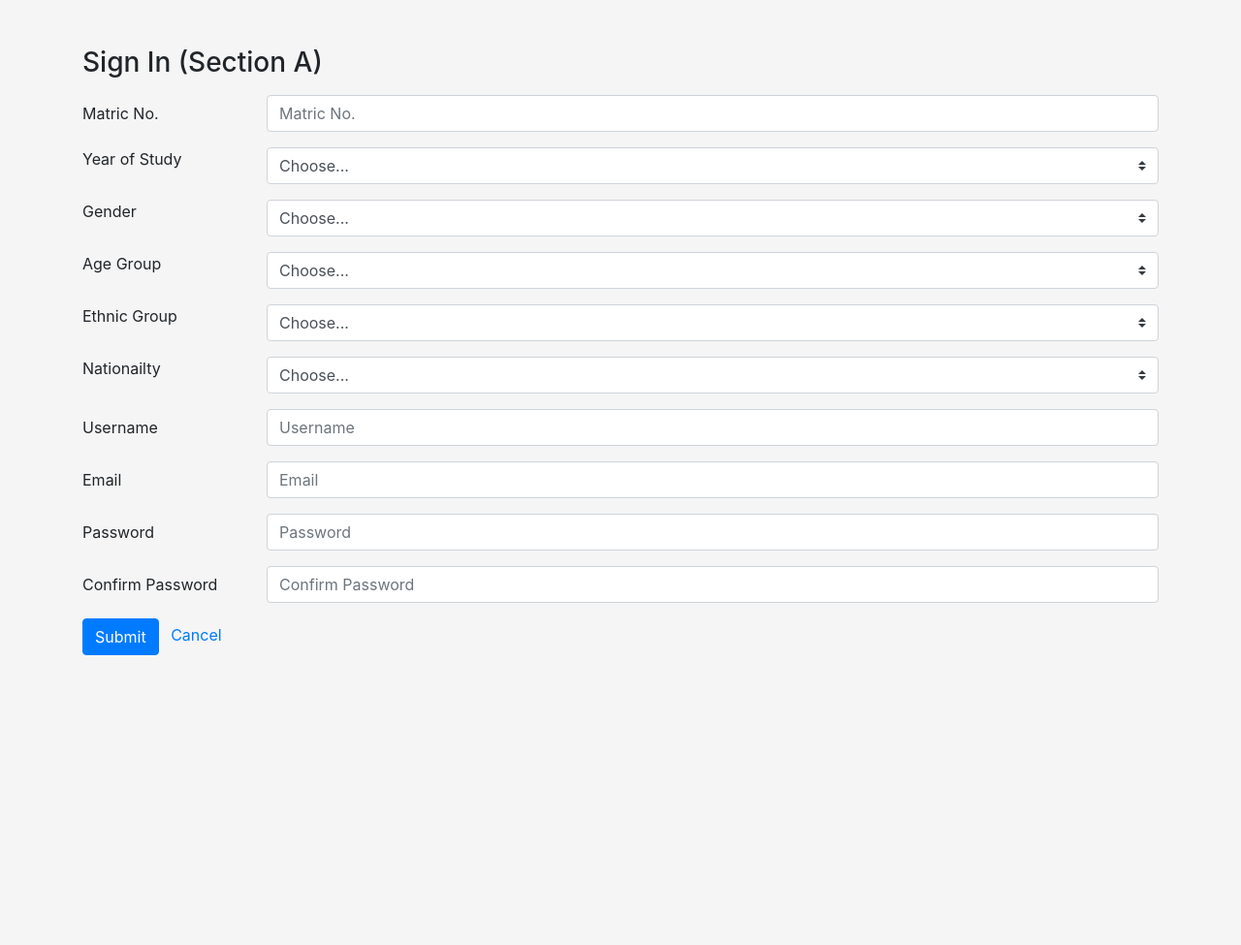
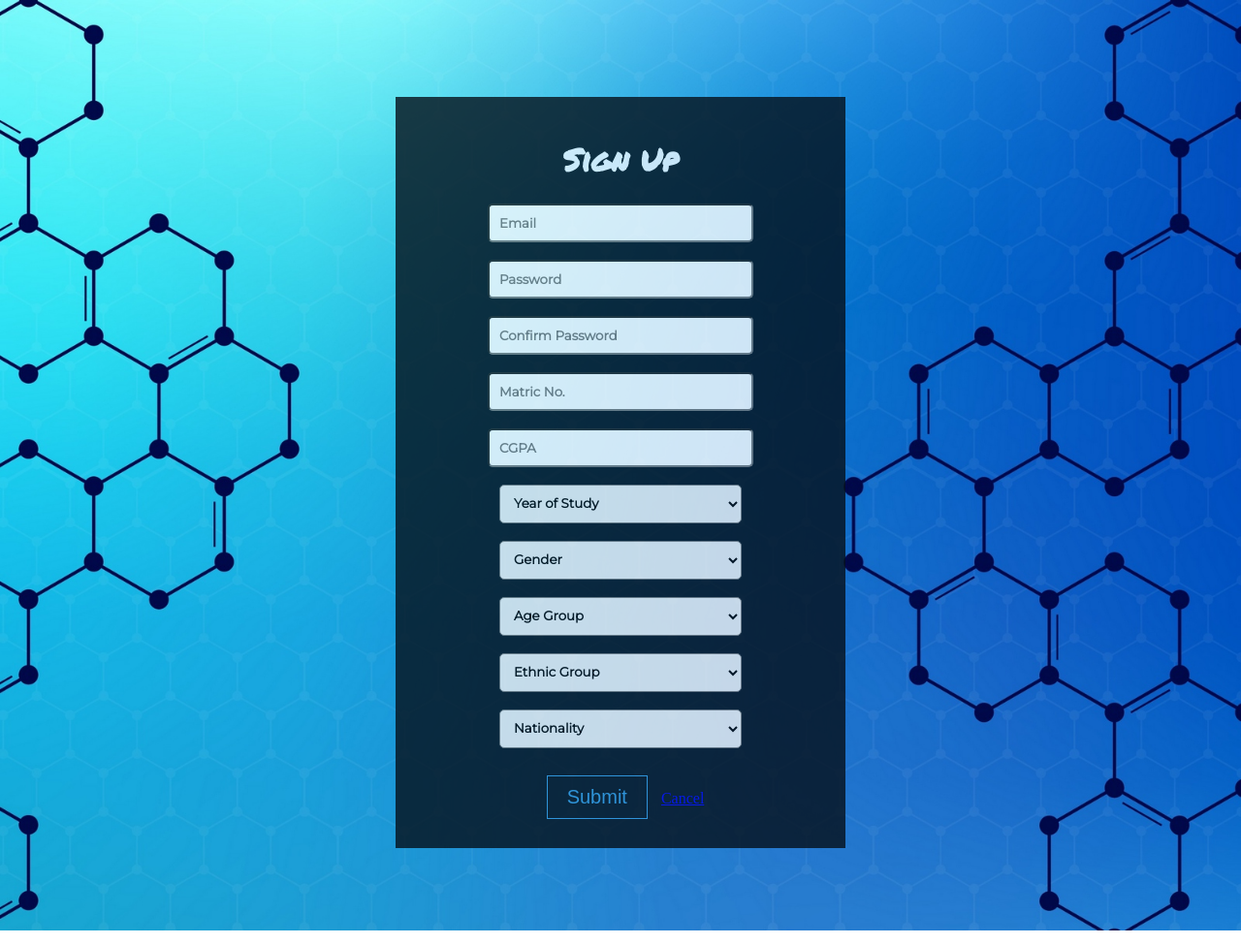
Before and after one commit to Kalai98/WIF2003-CTS, a PHP site: page /signup/ in a window 1280 px wide. Shown: the whole page at 97% size. Before the commit the page ends 676 px from the top, so only its background shows below. Run offline with PHP 8.4, Linux system fonts and the light colour scheme.

Commit message:
Login & Signup page new design

```diff
--- a/index.html
+++ b/index.html
@@ -23,7 +23,7 @@
           critical objectivity.</p>
         <footer class="blockquote-footer text-white">Josh Lanyon</footer>
       </blockquote>
-      <a id="get-started" href="login.html" class="btn btn-lg btn-outline-light mt-5">Get Started</a>
+      <a id="get-started" href="./login/" class="btn btn-lg btn-outline-light mt-5">Get Started</a>
     </div>
   </section>
 
--- a/signup/index.html
+++ b/signup/index.html
@@ -7,118 +7,74 @@
     <meta charset="utf-8">
     <meta name="viewport" content="width=device-width, initial-scale=1, shrink-to-fit=no">
 
-    <!-- Bootstrap CSS -->
-    <link rel="stylesheet" href="https://stackpath.bootstrapcdn.com/bootstrap/4.3.1/css/bootstrap.min.css"
-        integrity="sha384-ggOyR0iXCbMQv3Xipma34MD+dH/1fQ784/j6cY/iJTQUOhcWr7x9JvoRxT2MZw1T" crossorigin="anonymous">
+
     <link href="signup.css" rel="stylesheet">
+    <link href="https://fonts.googleapis.com/css?family=Montserrat" rel="stylesheet">
+    <link href="https://fonts.googleapis.com/css?family=Permanent+Marker&display=swap" rel="stylesheet">
 
     <title>Sign In</title>
 </head>
 
 <body>
-    <div class="container mt-5">
-        <h3 class="h3 mb-3">Sign In (Section A)</h3>
-        <form action="signup.php" method="POST">
-            <div class="form-group row">
-                <label for="inputPassword3" class="col-sm-2 col-form-label">Matric No.</label>
-                <div class="col-sm-10">
-                    <input type="text" class="form-control" name = "matricNo" id="inputPassword3" placeholder="Matric No.">
-                </div>
-            </div>
+    <div class="simple-form">
 
-            <div class="form-group row">
-                <div class="col-sm-2">Year of Study</div>
-                <div class="col-sm-10">
-                    <select name = "yearStudy" class="custom-select" id="inputGroupSelect01">
-                        <option selected>Choose...</option>
+
+        <form action="signup.php" method="POST" id="registration">
+                <h1 >Sign Up</h1>
+
+
+                            <input name="email" type="email" class="form-control" id="button" placeholder="Email"><br><br>
+
+
+
+                            <input name="password" type="password" class="form-control" id="button" placeholder="Password"><br><br>
+
+                            <input name="confirmPassword" type="password" class="form-control" id="button" placeholder="Confirm Password"><br><br>
+
+                    <input type="text" class="form-control" name = "matricNo" id="button" placeholder="Matric No."><br><br>
+
+                    <input type="text" class="form-control" name = "cgpa" id="button" placeholder="CGPA"><br><br>
+
+                    <select name = "yearStudy" class="custom-select" id="button">
+                        <option selected>Year of Study</option>
                         <option value="First">First</option>
                         <option value="Second">Second</option>
                         <option value="Third">Third</option>
                         <option value="Fourth">Fourth</option>
-                    </select>
-                </div>
-            </div>
-            <div class="form-group row">
-                <div class="col-sm-2">Gender</div>
-                <div class="col-sm-10">
-                    <select name = "gender" class="custom-select" id="inputGroupSelect01">
-                        <option selected>Choose...</option>
+                    </select><br><br>
+                    <select name = "gender" class="custom-select" id="button">
+                        <option selected>Gender</option>
                         <option value="Male">Male</option>
                         <option value="Female" >Female</option>
-                    </select>
-                </div>
-            </div>
-            <div class="form-group row">
-                <div class="col-sm-2">Age Group</div>
-                <div class="col-sm-10">
-                    <select name = "age" class="custom-select" id="inputGroupSelect01">
-                        <option selected>Choose...</option>
+                    </select><br><br>
+
+                    <select name = "age" class="custom-select" id="button">
+                        <option selected>Age Group</option>
                         <option value="Below 18 Years">Below 18 Years</option>
                         <option value="18-21 Years">18-21 Years</option>
                         <option value="22-25 Years">22-25 Years</option>
                         <option value="Above 25 Years">Above 25 Years</option>
-                    </select>
-                </div>
-            </div>
-            <div class="form-group row">
-                <div class="col-sm-2">Ethnic Group</div>
-                <div class="col-sm-10">
-                    <select name = "ethnicGroup" class="custom-select" id="inputGroupSelect01">
-                        <option selected>Choose...</option>
+                    </select><br><br>
+
+                    <select name = "ethnicGroup" class="custom-select" id="button">
+                        <option selected>Ethnic Group</option>
                         <option value="Malay">Malay</option>
                         <option value="Malay">Chinese</option>
                         <option value="Indian">Indian</option>
                         <option value="Others">Others</option>
-                    </select>
-                </div>
-            </div>
-            <div class="form-group row">
-                <div class="col-sm-2">Nationailty</div>
-                <div class="col-sm-10">
-                    <select name = "nationality" class="custom-select" id="inputGroupSelect01">
-                        <option selected>Choose...</option>
+                    </select><br><br>
+
+                    <select name = "nationality" class="custom-select" id="button">
+                        <option selected>Nationality</option>
                         <option value="Malaysian">Malaysian</option>
                         <option value="Others">Others</option>
-                    </select>
-                </div>
-            </div>
+                    </select><br><br>
 
-            <div class="form-group row">
-                    <label for="username" class="col-sm-2 col-form-label">Username</label>
-                    <div class="col-sm-10">
-                        <input name="username" type="text" class="form-control" id="username" placeholder="Username">
-                    </div>
-            </div>
+                    <button type ="submit" name = "submit" class="btn btn1">Submit</button>
+                    <a href="../login/">Cancel</a>
 
-            <div class="form-group row">
-                    <label for="email" class="col-sm-2 col-form-label">Email</label>
-                    <div class="col-sm-10">
-                        <input name="email" type="email" class="form-control" id="email" placeholder="Email">
-                    </div>
-            </div>
+        </form>
 
-            <div class="form-group row">
-                    <label for="password" class="col-sm-2 col-form-label">Password</label>
-                    <div class="col-sm-10">
-                        <input name="password" type="password" class="form-control" id="password" placeholder="Password">
-                    </div>
-            </div>
-
-            <div class="form-group row">
-                    <label for="confirmPassword" class="col-sm-2 col-form-label">Confirm Password</label>
-                    <div class="col-sm-10">
-                        <input name="confirmPassword" type="password" class="form-control" id="confirmPassword" placeholder="Confirm Password">
-                    </div>
-            </div>
-
-
-            <div class="form-group row">
-                <div class="col-sm-10">
-                    <button type ="submit" name = "submit" class="btn btn-primary text-white mr-2">Submit</button>
-                    <a href="../login.html">Cancel</a>
-                </div>
-            </div>
-        </form>
     </div>
 
     <!-- Optional JavaScript -->
--- a/signup/signup.css
+++ b/signup/signup.css
@@ -1,4 +1,79 @@
 /* Body Background */
 body {
-    background-color: #f5f5f5;
+    background-image: url(bg.jpg);
+    background-repeat: no-repeat;
+    background-size: 100%;
   }
+
+  .simple-form{
+    text-align: center;
+    margin: 100px 400px;
+
+  }
+
+  #registration{
+    width: 100%;
+    background-color: #051019;
+    opacity: 0.8;
+    padding: 20px 0px;
+  }
+
+  #button{
+    font-family: "Montserrat", sans-serif;
+    font-weight: bolder;
+    width: 250px;
+    padding: 10px;
+    border-radius: 5px;
+    outline: 0px;
+  }
+  #ph{
+    outline: 0px;
+    width: 50px;
+    padding: 10px;
+    border-radius: 5px;
+  }
+
+  h1{
+    font-family: 'Permanent Marker', cursive;
+    color: aliceblue;
+    font-weight: bolder;
+  }
+
+  .btn{
+    border: 1px solid #3498db;
+    background: none;
+    padding: 10px 20px;
+    font-size: 20px;
+    font-family: "Monserrat" sans-serif;
+    cursor: pointer;
+    margin: 10px;
+    transition: 0.8s;
+    overflow: hidden;
+  }
+
+  .btn1{
+    color: #3498db;
+  }
+
+  .btn1:hover{
+    color: #fff;
+  }
+
+  .btn::before{
+    content: "";
+    position: absolute;
+    left: 0;
+    width: 100%;
+    height: 0%;
+    background:#3498db;
+    z-index: -1;
+    transition: 0.8s;
+  }
+  .bt1::before{
+    top: 0;
+    border-radius: 0 0 50% 50%;
+  }
+
+  #link{
+    font-family: "Monserrat" sans-serif;
+  }
--- a/signup/signup.php
+++ b/signup/signup.php
@@ -1,7 +1,7 @@
 <?php
+require('../config/config.php');
 
 if (isset($_POST['submit'])){
-    require('../config/config.php');
     // session_start();
     $matricNo = mysqli_real_escape_string($conn,$_POST['matricNo']);
     $yearStudy =mysqli_real_escape_string($conn,$_POST['yearStudy']);
@@ -53,7 +53,7 @@ if (isset($_POST['submit'])){
 
       <div class="container">
         <h1>Thank you for register!</h1>
-        <a href="../login.html" class="btn btn-primary">Login</a>
+        <a href="../login/" class="btn btn-primary">Login</a>
     </div>
     <!-- Optional JavaScript -->
     <!-- jQuery first, then Popper.js, then Bootstrap JS -->
```
Also changed, not shown: css/login.css (deleted, +0 -253 lines), login/index.html (renamed from login.html, +14 -24 lines), login/login.css (added, +74 -0 lines), login/bg.jpg (added), signup/bg.jpg (added).
